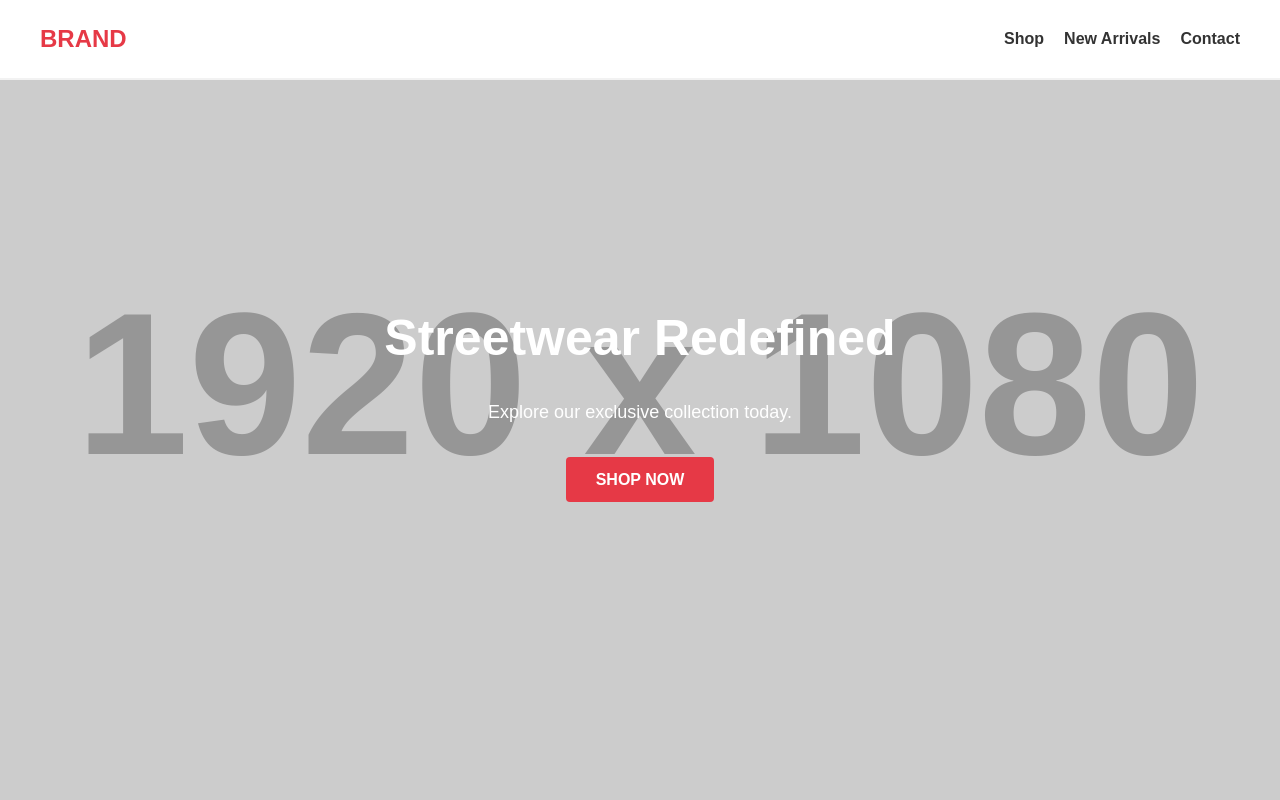
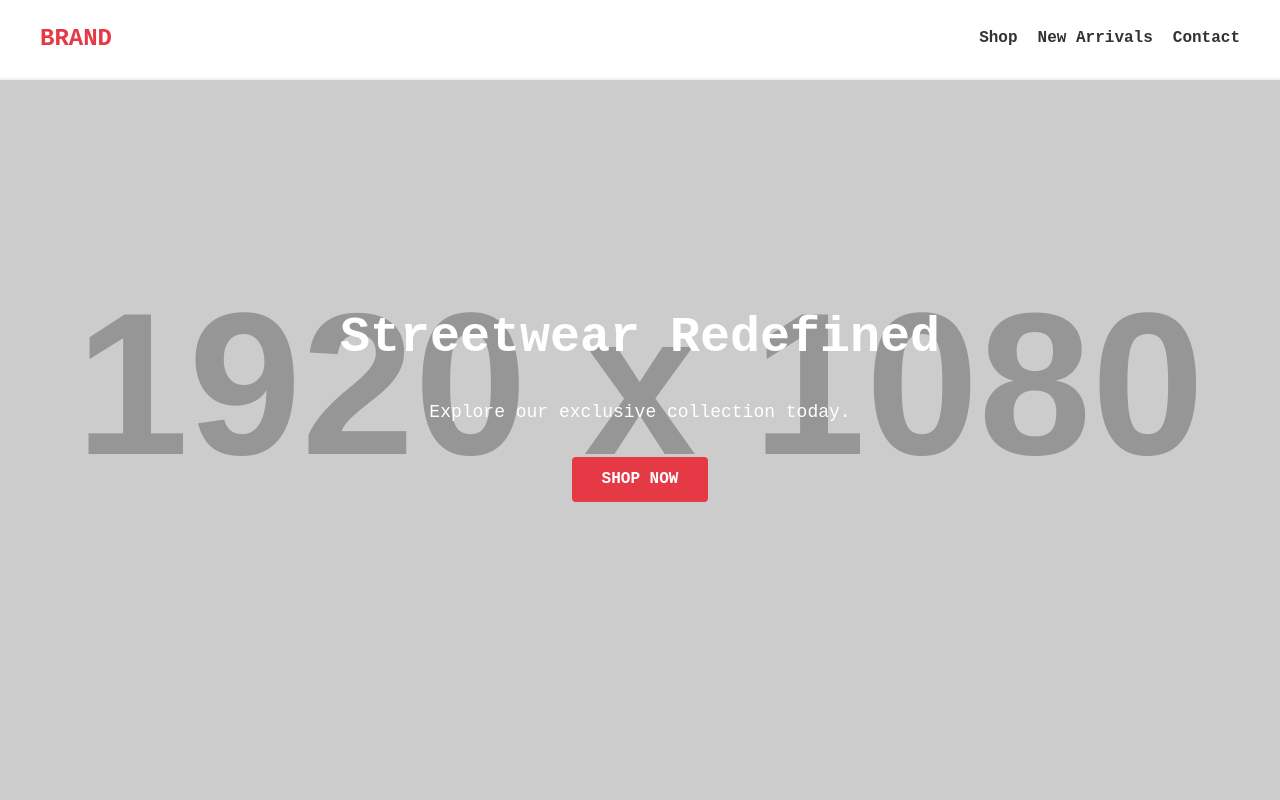
Before and after one commit to sivelr/resjits, a plain HTML site: page index.html in a window 1280 px wide. Shown: the top 800 px of the page. Drawn offline with Linux system fonts and the light colour scheme; placeholder pictures from the web are drawn by us.

Commit message:
Update style.css

```diff
--- a/templates/style.css
+++ b/templates/style.css
@@ -7,7 +7,7 @@
 
 /* Body Styles */
 body {
-    font-family: Arial, sans-serif;
+    font-family: "Courier New", Courier, monospace;
     line-height: 1.6;
     color: #333;
 }
```
